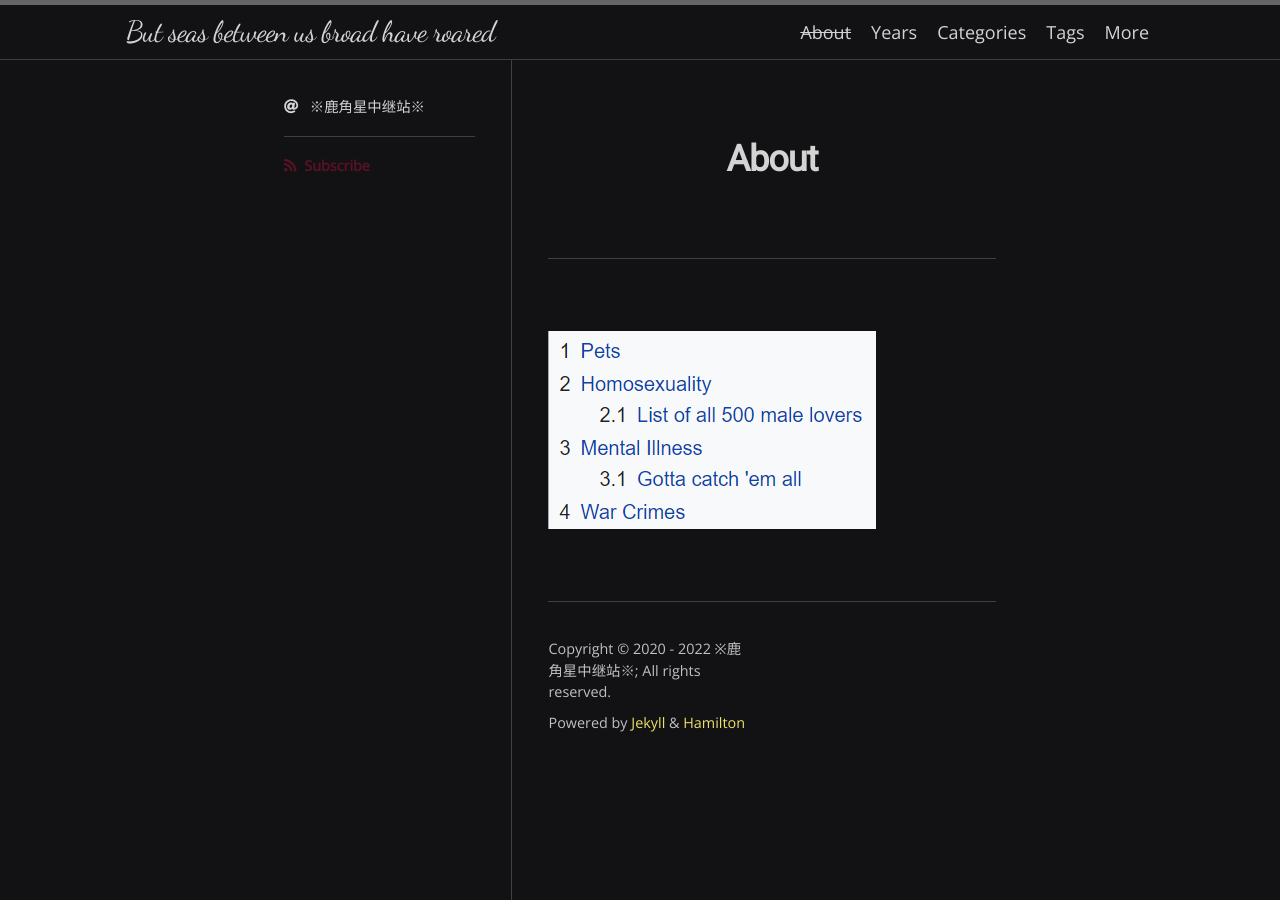
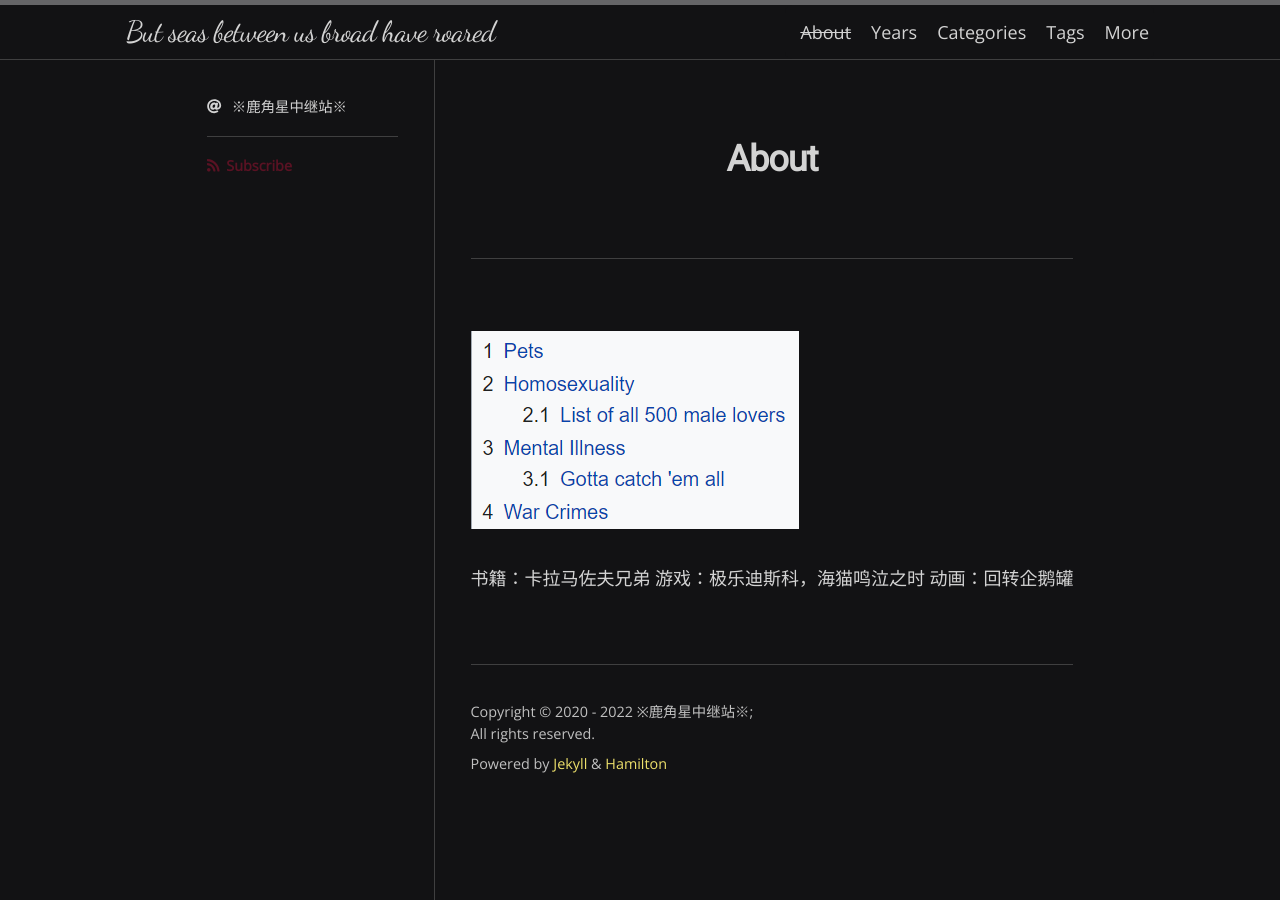
Before and after one commit to scatterdclouds/scatterdclouds.github.io, a Jekyll site: the page built from about.md, in a window 1280 px wide. Built offline with Jekyll 4.4.1, drawn with Linux system fonts in a browser that asks for light colours; nearby versions of some CDN libraries; some web fonts are replaced.

Commit message:
Update about.md

```diff
--- a/about.md
+++ b/about.md
@@ -5,3 +5,7 @@ permalink: /about/
 ---
 
 ![](/public/img/pets-homosexuality-mental-illness-war-crimes.png)
+
+书籍：卡拉马佐夫兄弟
+游戏：极乐迪斯科，海猫鸣泣之时
+动画：回转企鹅罐
```
